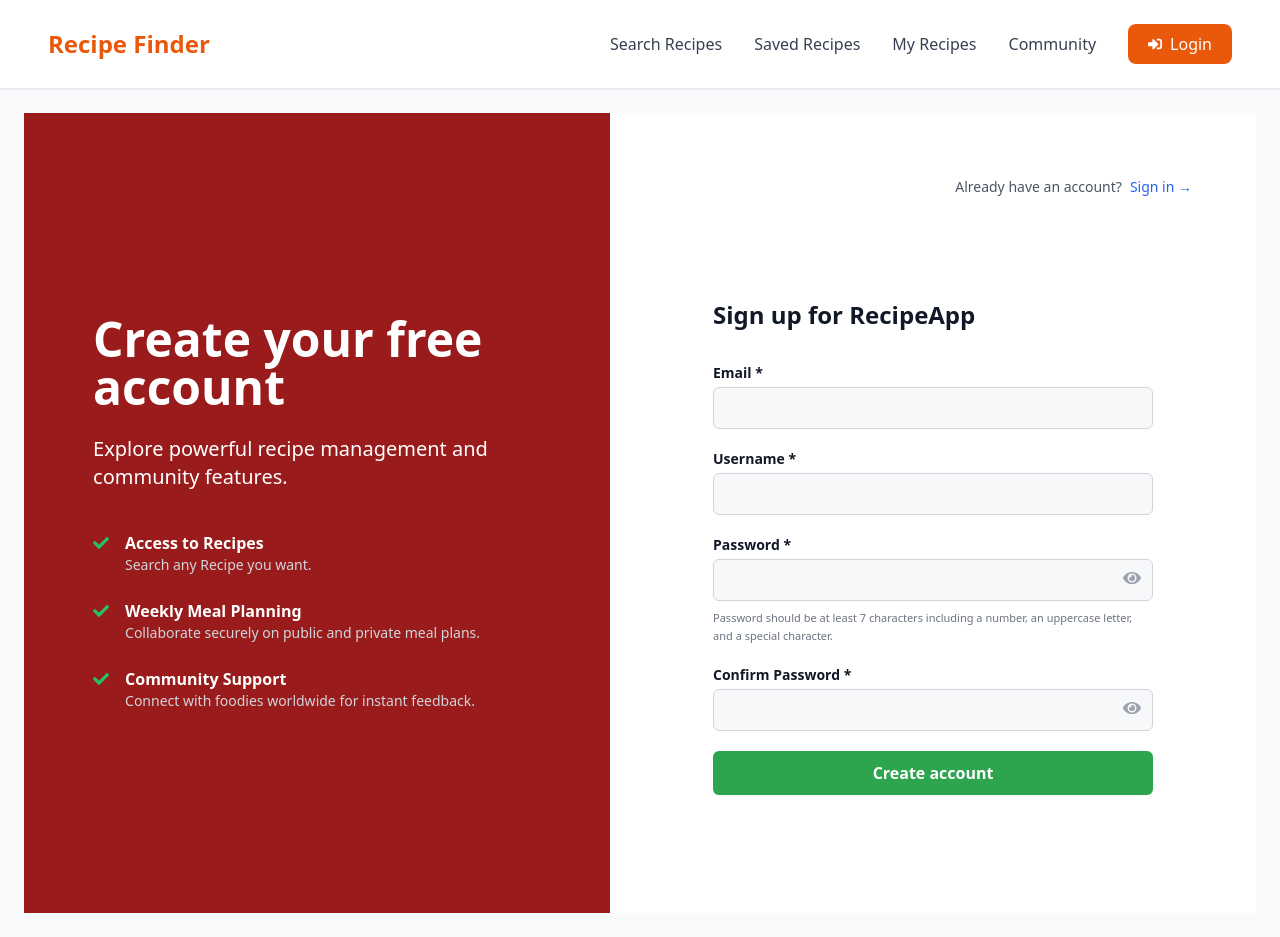
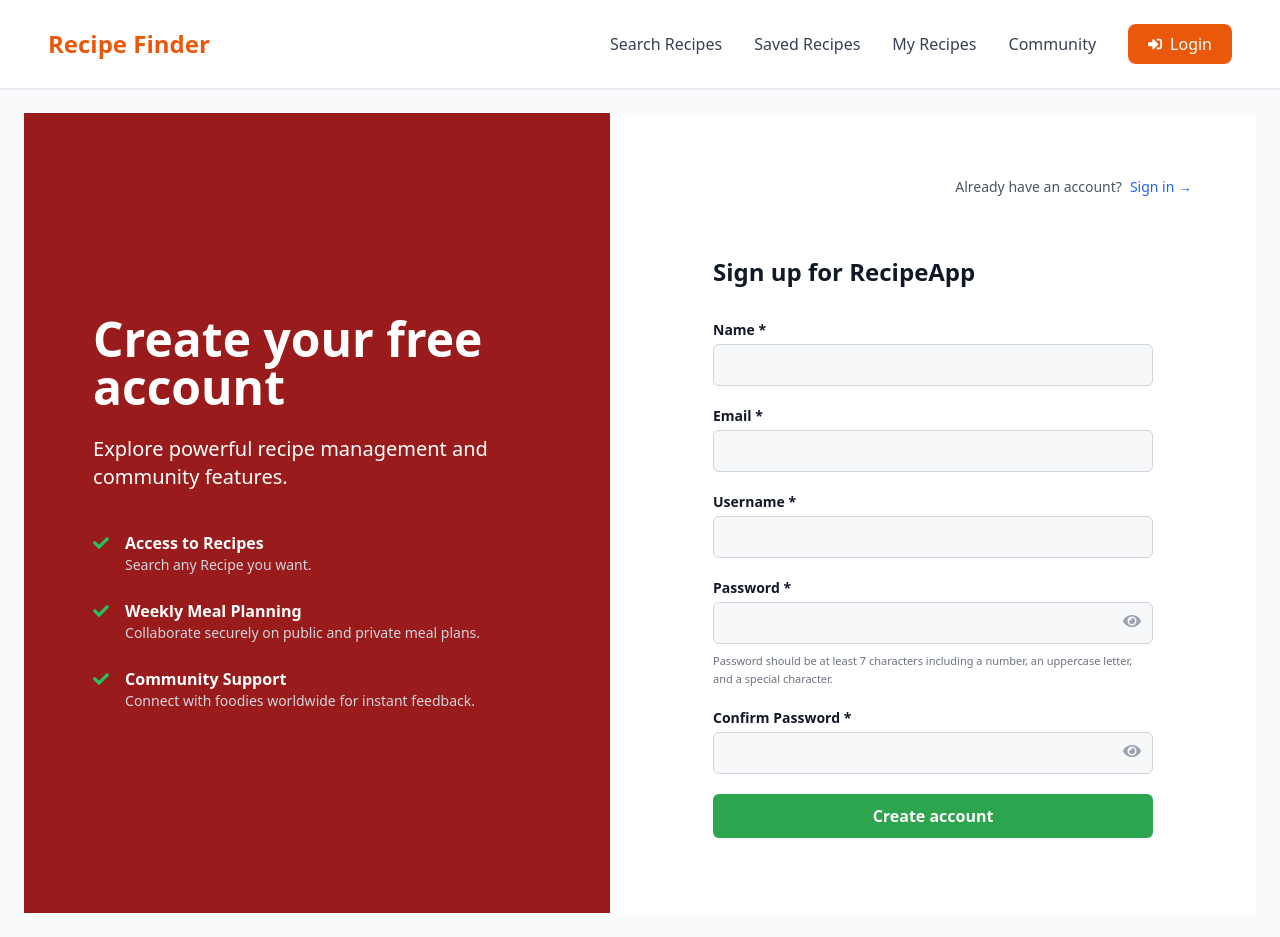
Before and after one commit to Kalyan-pallati/recipe_finder, a React app in the folder frontend/: page /signup in a window 1280 px wide. Built offline with nearby package versions, Linux system fonts and the light colour scheme; no server answers; the HTML template or start-up script is replaced by a standard one.

Commit message:
Fixed a bug

```diff
--- a/frontend/src/pages/Search.jsx
+++ b/frontend/src/pages/Search.jsx
@@ -156,7 +156,7 @@ export default function Search() {
             headers: { Authorization: `Bearer ${token}` },
         });
 
-        if (res.ok) setSavedIds((prev) => prev.filter((id) => id !== recipeId));
+        if (res.ok) setSavedIds((prev) => prev.filter((id) => id !== String(recipeId)));
     }
 
     return (
--- a/frontend/src/pages/SignUp.jsx
+++ b/frontend/src/pages/SignUp.jsx
@@ -9,6 +9,7 @@ export default function SignUp() {
     const [email, setEmail] = useState("");
     const [username, setUsername] = useState("");
     const [password, setPassword] = useState("");
+    const [name, setName] = useState("");
     const [confirmPassword, setConfirmPassword] = useState("");
     const [showPassword, setShowPassword] = useState(false);
     const [showConfirmPassword, setShowConfirmPassword] = useState(false);
@@ -42,7 +43,7 @@ export default function SignUp() {
             const res = await fetch(`${API_URL}/api/auth/register`, {
                 method: "POST",
                 headers: { "Content-Type": "application/json" },
-                body: JSON.stringify({ email, username, password, confirm_password: confirmPassword }),
+                body: JSON.stringify({ name, email, username, password, confirm_password: confirmPassword }),
             });
             if (res.ok) {
                 // setIsVerifying(true);
@@ -101,6 +102,11 @@ export default function SignUp() {
 
                             <div className="space-y-5">
                                 <div>
+                                    <label className="block text-sm font-semibold text-gray-900 mb-1">Name *</label>
+                                    <input type="name" value={name} onChange={(e) => setName(e.target.value)} className="w-full px-3 py-2 bg-[#f6f8fa] border border-gray-300 rounded-md focus:ring-2 focus:ring-blue-500 focus:bg-white outline-none transition" required />
+                                </div>
+
+                                <div>
                                     <label className="block text-sm font-semibold text-gray-900 mb-1">Email *</label>
                                     <input type="email" value={email} onChange={(e) => setEmail(e.target.value)} className="w-full px-3 py-2 bg-[#f6f8fa] border border-gray-300 rounded-md focus:ring-2 focus:ring-blue-500 focus:bg-white outline-none transition" required />
                                 </div>
```
Also changed, not shown: 1 other file (tests, documents, lock files or other folders).
